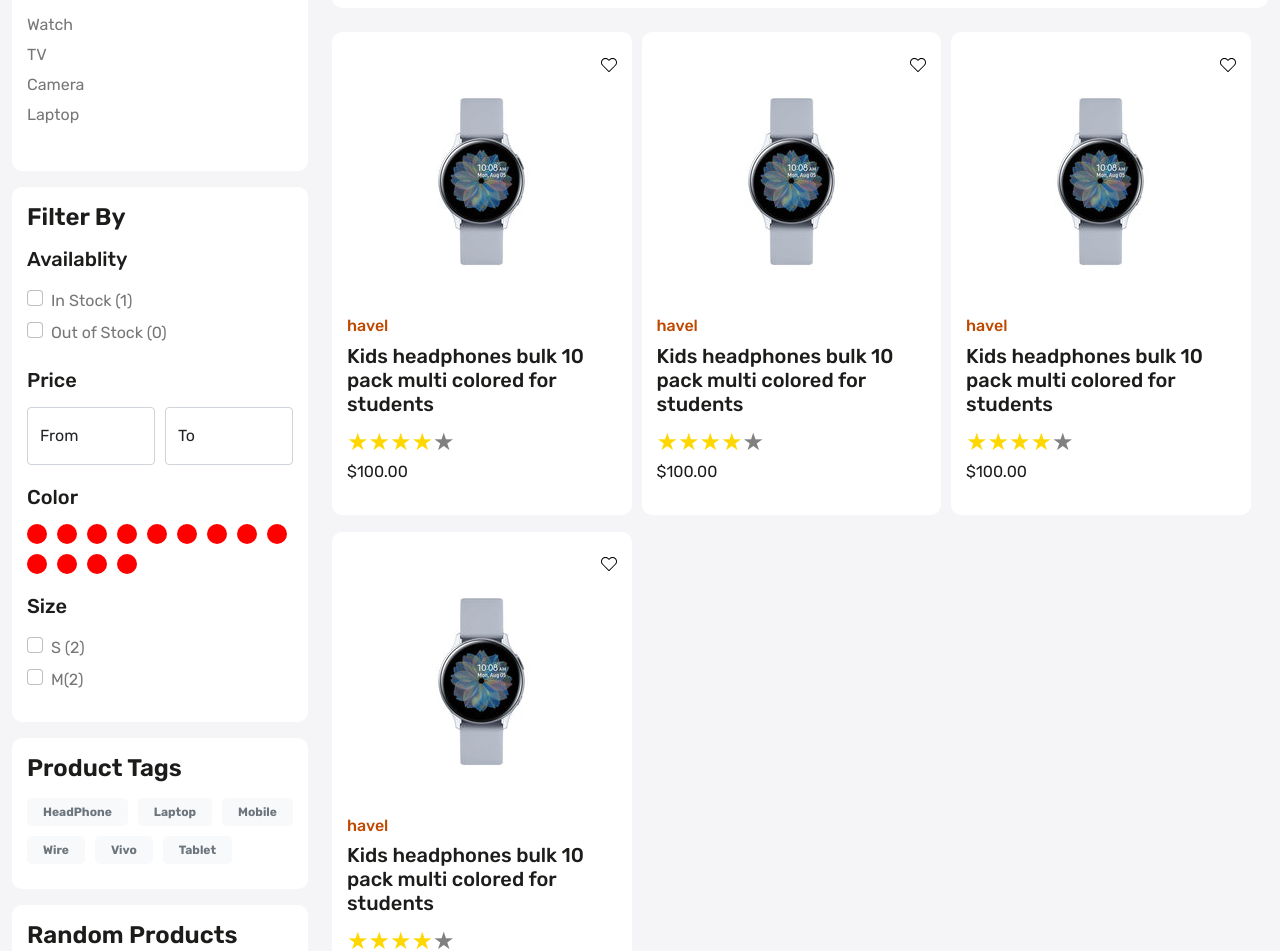
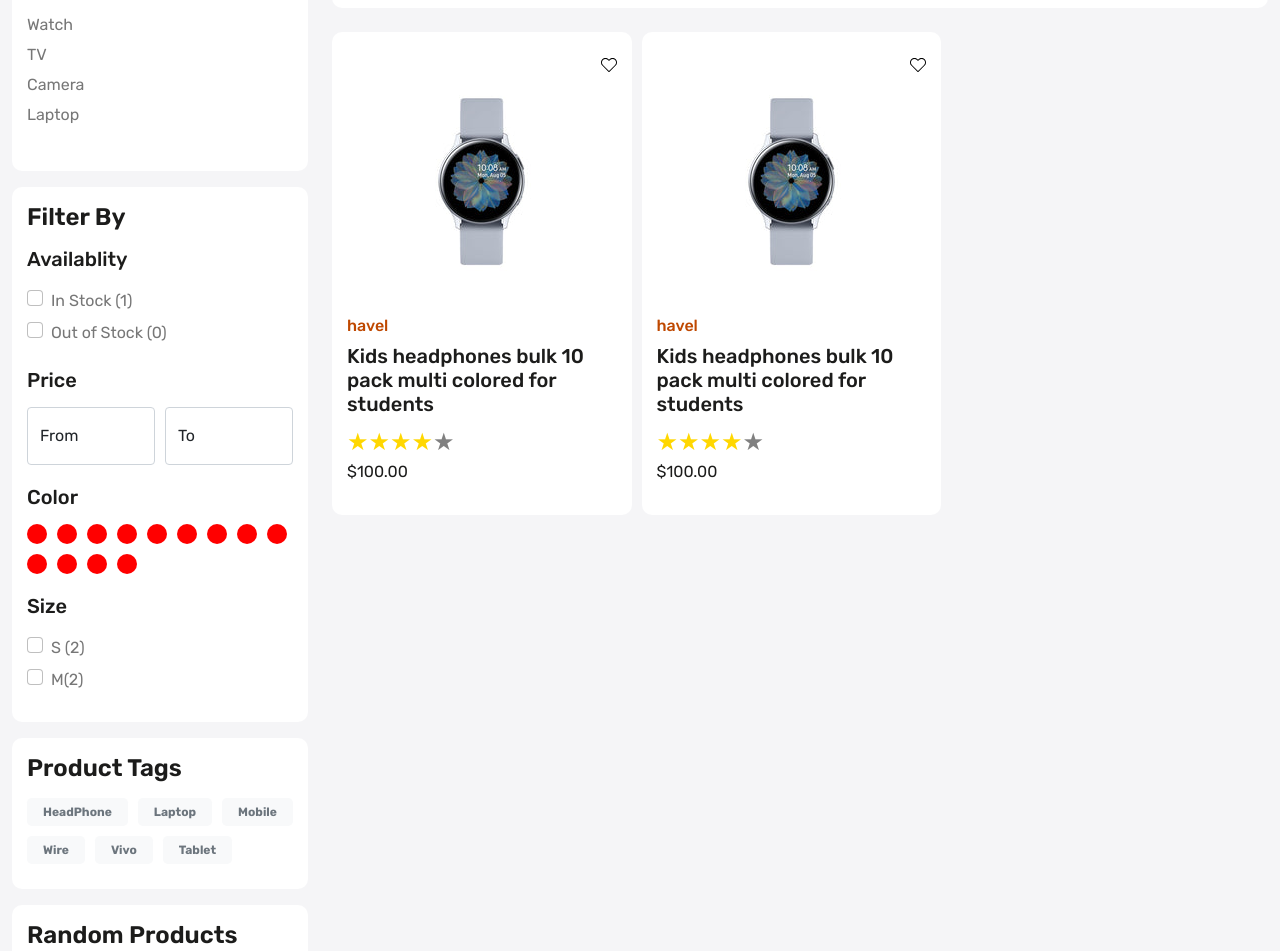
Before and after one commit to TRANTUANANH2810/TMDT-WEB, a React (Create React App) app: page /OurStore in a window 1280 px wide. Shown: the part 384-1335 px from the top of the page. Built offline with nearby package versions, Linux system fonts and the light colour scheme.

Commit message:
Finish Blogcard

```diff
--- a/src/App.js
+++ b/src/App.js
@@ -6,6 +6,7 @@
 import About from "./pages/About";
 import Contact from "./pages/Contact";
 import OurStore from "./pages/OurStore";
+import Blog from "./pages/Blog";
 function App() {
     return (
         <>
@@ -16,6 +17,7 @@
                         <Route path="about" element={<About />} />
                         <Route path="Contact" element={<Contact />} />
                         <Route path="OurStore" element={<OurStore />} />
+                        <Route path="blogs" element={<Blog />} />
                     </Route>
                 </Routes>
             </BrowserRouter>
--- a/src/Components/BlogCard.js
+++ b/src/Components/BlogCard.js
@@ -3,12 +3,11 @@
 const BlogCard = () => {
     return (
         <>
-            <div className="col-3">
             <div className="blog-card">
                 <div className="card-image">
                     <img
                         src="images/blog-1.jpg"
-                            className="img-fluid"
+                        className="img-fluid w-100"
                         alt="blog"
                     />
                 </div>
@@ -27,7 +26,6 @@
                     </Link>
                 </div>
             </div>
-            </div>
         </>
     );
 };
--- a/src/Components/Header.js
+++ b/src/Components/Header.js
@@ -166,7 +166,7 @@
                                         <NavLink to="/OurStore">
                                             Our Store
                                         </NavLink>
-                                        <NavLink to="/">Blogs</NavLink>
+                                        <NavLink to="/blogs">Blogs</NavLink>
                                         <NavLink to="/contact">Contact</NavLink>
                                     </div>
                                 </div>
--- a/src/Components/ProductCard.js
+++ b/src/Components/ProductCard.js
@@ -158,158 +158,6 @@
                     </div>
                 </Link>
             </div>
-            <div
-                className={` ${
-                    location.pathname == "/OurStore" ? `gr-${grid}` : "col-3"
-                }`}
-            >
-                <Link className=" product-card position-relative">
-                    <div className=" wishlist-icon position-absolute">
-                        <Link>
-                            <img src="images/wish.svg" className="" />
-                        </Link>
-                    </div>
-                    <div className="product-image">
-                        <img
-                            src="images/watch.jpg"
-                            className=""
-                            alt="product  img"
-                        />
-                        <img
-                            src="images/watch2.png"
-                            className="img-watch2"
-                            alt="product  img"
-                        />
-                    </div>
-                    <div className="product-details">
-                        <h6 className="brand"> havel</h6>
-                        <h5 className="product-title">
-                            Kids headphones bulk 10 pack multi colored for
-                            students
-                        </h5>
-                        {/* React rating stars */}
-                        <ReactStars
-                            count={5}
-                            size={24}
-                            value={4}
-                            edit={false}
-                            activeColor="#ffd700"
-                        />
-                        <p
-                            className={`description ${
-                                grid === 12 ? "d-block" : "d-none"
-                            }`}
-                        >
-                            Lorem ipsum dolor sit amet, consectetur adipLorem
-                            ipsum dolor sit amet, consectetur adipLorem ipsum
-                            dolor sit amet, consectetur adipLorem ipsum dolor
-                            sit amet, consectetur adip
-                        </p>
-                        <p className="price">$100.00</p>
-                    </div>
-                    <div className="action-bar position-absolute">
-                        <div className="d-flex flex-column">
-                            <Link>
-                                <img
-                                    className=""
-                                    src="images/add-cart.svg"
-                                    alt="cart"
-                                />
-                            </Link>
-                            <Link>
-                                <img
-                                    className=""
-                                    src="images/view.svg"
-                                    alt="view"
-                                />
-                            </Link>
-                            <Link>
-                                <img
-                                    className=""
-                                    src="images/prodcompare.svg"
-                                    alt="prodcompare"
-                                />
-                            </Link>
-                        </div>
-                    </div>
-                </Link>
-            </div>
-            <div
-                className={` ${
-                    location.pathname == "/OurStore" ? `gr-${grid}` : "col-3"
-                }`}
-            >
-                <Link className=" product-card position-relative">
-                    <div className=" wishlist-icon position-absolute">
-                        <Link>
-                            <img src="images/wish.svg" className="" />
-                        </Link>
-                    </div>
-                    <div className="product-image">
-                        <img
-                            src="images/watch.jpg"
-                            className=""
-                            alt="product  img"
-                        />
-                        <img
-                            src="images/watch2.png"
-                            className="img-watch2"
-                            alt="product  img"
-                        />
-                    </div>
-                    <div className="product-details">
-                        <h6 className="brand"> havel</h6>
-                        <h5 className="product-title">
-                            Kids headphones bulk 10 pack multi colored for
-                            students
-                        </h5>
-                        {/* React rating stars */}
-                        <ReactStars
-                            count={5}
-                            size={24}
-                            value={4}
-                            edit={false}
-                            activeColor="#ffd700"
-                        />
-                        <p
-                            className={`description ${
-                                grid === 12 ? "d-block" : "d-none"
-                            }`}
-                        >
-                            Lorem ipsum dolor sit amet, consectetur adipLorem
-                            ipsum dolor sit amet, consectetur adipLorem ipsum
-                            dolor sit amet, consectetur adipLorem ipsum dolor
-                            sit amet, consectetur adip
-                        </p>
-                        <p className="price">$100.00</p>
-                    </div>
-                    <div className="action-bar position-absolute">
-                        <div className="d-flex flex-column">
-                            <Link>
-                                <img
-                                    className=""
-                                    src="images/add-cart.svg"
-                                    alt="cart"
-                                />
-                            </Link>
-                            <Link>
-                                <img
-                                    className=""
-                                    src="images/view.svg"
-                                    alt="view"
-                                />
-                            </Link>
-                            <Link>
-                                <img
-                                    className=""
-                                    src="images/prodcompare.svg"
-                                    alt="prodcompare"
-                                />
-                            </Link>
-                        </div>
-                    </div>
-                </Link>
-            </div>
         </>
     );
 };
--- /dev/null
+++ b/src/pages/Blog.js
@@ -0,0 +1,51 @@
+import React from "react";
+import BreadCrumb from "../Components/BreadCrumb";
+import Meta from "../Components/Meta";
+import BlogCard from "../Components/BlogCard";
+const Blog = () => {
+    return (
+        <>
+            <Meta title={" Blogs"} />
+            <BreadCrumb title="Blogs" />
+            <div className=" blogs-wrapper home-wrapper-2 py-5">
+                <div className=" container-xxl">
+                    <div className="row">
+                        <div className="col-3">
+                            <div className="filter-card mb-3">
+                                <h4 className="filter-title">
+                                    Shop by categories
+                                </h4>
+                                <div>
+                                    <ul className="ps-0">
+                                        <li>Watch</li>
+                                        <li>TV</li>
+                                        <li>Camera</li>
+                                        <li>Laptop</li>
+                                    </ul>
+                                </div>
+                            </div>
+                        </div>
+                        <div className="col-9">
+                            <div className="row">
+                                <div className="col-6 mb-3">
+                                    <BlogCard />
+                                </div>
+                                <div className="col-6 mb-3">
+                                    <BlogCard />
+                                </div>
+                                <div className="col-6 mb-3">
+                                    <BlogCard />
+                                </div>
+                                <div className="col-6 mb-3">
+                                    <BlogCard />
+                                </div>
+                            </div>
+                        </div>
+                    </div>
+                </div>
+            </div>
+        </>
+    );
+};
+
+export default Blog;
--- a/src/pages/Home.js
+++ b/src/pages/Home.js
@@ -451,10 +451,20 @@
                                 Out Latest Blogs
                             </h3>
                         </div>
-                        <BlogCard />
-                        <BlogCard />
-                        <BlogCard />
-                        <BlogCard />
+                        <div className="row">
+                            <div className="col-3">
+                                <BlogCard />
+                            </div>
+                            <div className="col-3">
+                                <BlogCard />
+                            </div>
+                            <div className="col-3">
+                                <BlogCard />
+                            </div>
+                            <div className="col-3">
+                                <BlogCard />
+                            </div>
+                        </div>
                     </div>
                 </div>
             </section>
--- a/src/pages/OurStore.js
+++ b/src/pages/OurStore.js
@@ -1,6 +1,6 @@
 import React from "react";
+import ReactStars from "react-rating-stars-component";
 import BreadCrumb from "../Components/BreadCrumb";
-import ReactStars from "react-rating-stars-component";
 import Meta from "../Components/Meta";
 import { useState } from "react";
 import ProductCard from "../Components/ProductCard";
```
Lines whose indentation alone changed are shown as unchanged.
